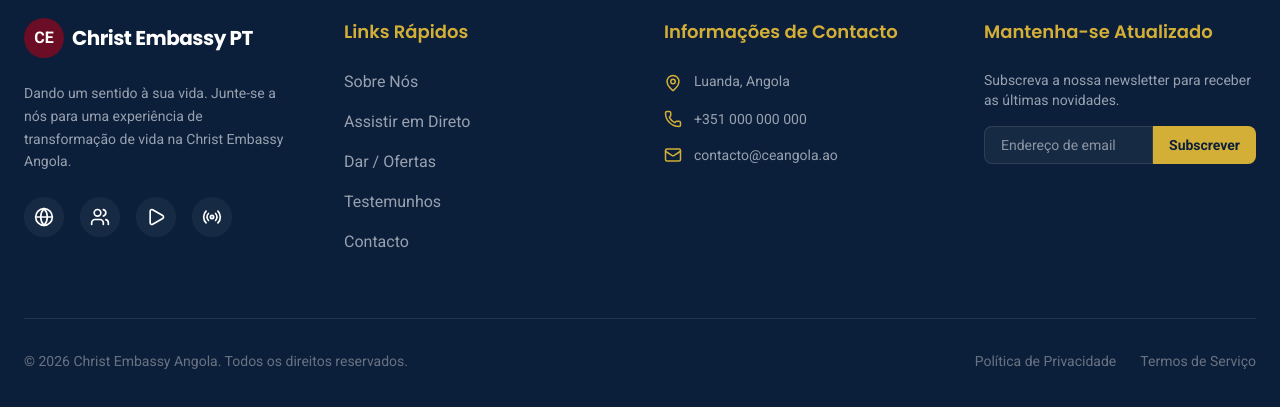
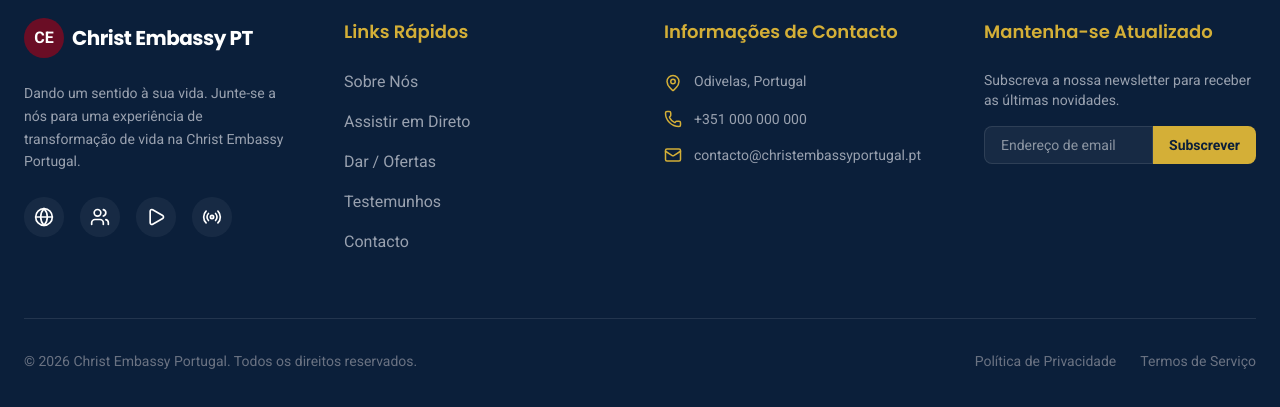
Before and after one commit to Wiseramand/christembassy-portugal, a Next.js app: page / in a window 1280 px wide. Shown: the part 3724-4131 px from the top of the page. Built offline with nearby package versions, Linux system fonts and the light colour scheme; no server answers; the database is empty.

Commit message:
chore: atualizar emails, dominio e referencias para christembassyportugal.pt

```diff
--- a/src/app/admin/login/page.tsx
+++ b/src/app/admin/login/page.tsx
@@ -60,7 +60,7 @@ export default function AdminLoginPage() {
               <Church size={32} />
             </div>
             <h1 className="text-2xl font-poppins font-bold text-navy">Portal do Administrador</h1>
-            <p className="text-gray-400 text-sm mt-1 uppercase tracking-widest font-medium">Christ Embassy Angola</p>
+            <p className="text-gray-400 text-sm mt-1 uppercase tracking-widest font-medium">Christ Embassy Portugal</p>
           </div>
 
           <form onSubmit={handleLogin} className="space-y-6">
@@ -73,7 +73,7 @@ export default function AdminLoginPage() {
                   type="email"
                   value={email}
                   onChange={(e) => setEmail(e.target.value)}
-                  placeholder="admin@ceangola.ao"
+                  placeholder="admin@christembassyportugal.pt"
                   className="w-full bg-off-white p-4 pl-12 rounded-xl outline-none focus:ring-2 focus:ring-gold/20 border-2 border-transparent focus:border-gold transition-all"
                 />
               </div>
--- a/src/app/admin/settings/page.tsx
+++ b/src/app/admin/settings/page.tsx
@@ -25,8 +25,8 @@ export default function SettingsPage() {
     hero_subtitle: 'Experience the power of the Word of God and the warmth of a loving family.',
     pastor_name: 'Pastor Chris Oyakhilome',
     pastor_image: 'https://images.unsplash.com/photo-1544427920-c49ccfb85579?auto=format&fit=crop&q=80&w=800',
-    about_intro: 'Christ Embassy Angola is a vibrant arm of LoveWorld Incorporated.',
-    contact_email: 'contact@ceangola.ao'
+    about_intro: 'Christ Embassy Portugal é um braço vibrante da LoveWorld Incorporated.',
+    contact_email: 'contacto@christembassyportugal.pt'
   });
   const [loading, setLoading] = useState(true);
   const [saving, setSaving] = useState(false);
@@ -191,7 +191,7 @@ export default function SettingsPage() {
 
                   <div className="p-4 bg-white/5 rounded-2xl border border-white/10">
                      <p className="text-[10px] text-white/50 uppercase tracking-[0.2em] font-bold mb-2">Contacto de Suporte</p>
-                     <p className="text-sm font-poppins font-bold text-gold">tech-support@ceangola.ao</p>
+                     <p className="text-sm font-poppins font-bold text-gold">tech-support@christembassyportugal.pt</p>
                   </div>
                </div>
             </div>
--- a/src/components/layout/Footer.tsx
+++ b/src/components/layout/Footer.tsx
@@ -16,7 +16,7 @@ export default function Footer() {
               <span className="text-xl font-poppins font-bold tracking-tight">Christ Embassy PT</span>
             </Link>
             <p className="text-gray-400 text-sm leading-relaxed max-w-xs">
-              Dando um sentido à sua vida. Junte-se a nós para uma experiência de transformação de vida na Christ Embassy Angola.
+              Dando um sentido à sua vida. Junte-se a nós para uma experiência de transformação de vida na Christ Embassy Portugal.
             </p>
             <div className="flex items-center gap-4">
               <a href="#" className="w-10 h-10 rounded-full bg-white/5 flex items-center justify-center hover:bg-gold hover:text-navy transition-all">
@@ -53,7 +53,7 @@ export default function Footer() {
               <li className="flex items-start gap-3">
                 <MapPin className="text-gold shrink-0 mt-1" size={18} />
                 <span className="text-gray-400 text-sm leading-relaxed">
-                  Luanda, Angola
+                  Odivelas, Portugal
                 </span>
               </li>
               <li className="flex items-center gap-3">
@@ -62,7 +62,7 @@ export default function Footer() {
               </li>
               <li className="flex items-center gap-3">
                 <Mail className="text-gold shrink-0" size={18} />
-                <span className="text-gray-400 text-sm">contacto@ceangola.ao</span>
+                <span className="text-gray-400 text-sm">contacto@christembassyportugal.pt</span>
               </li>
             </ul>
           </div>
@@ -87,7 +87,7 @@ export default function Footer() {
         <div className="h-px bg-white/10 mb-8" />
 
         <div className="flex flex-col md:flex-row justify-between items-center gap-4 text-sm text-gray-500">
-          <p>© {new Date().getFullYear()} Christ Embassy Angola. Todos os direitos reservados.</p>
+          <p>© {new Date().getFullYear()} Christ Embassy Portugal. Todos os direitos reservados.</p>
           <div className="flex gap-6">
             <Link href="/privacy" className="hover:text-white transition-colors">Política de Privacidade</Link>
             <Link href="/terms" className="hover:text-white transition-colors">Termos de Serviço</Link>
```
Also changed, not shown: public/images/Pastorchris.jpg (added).
